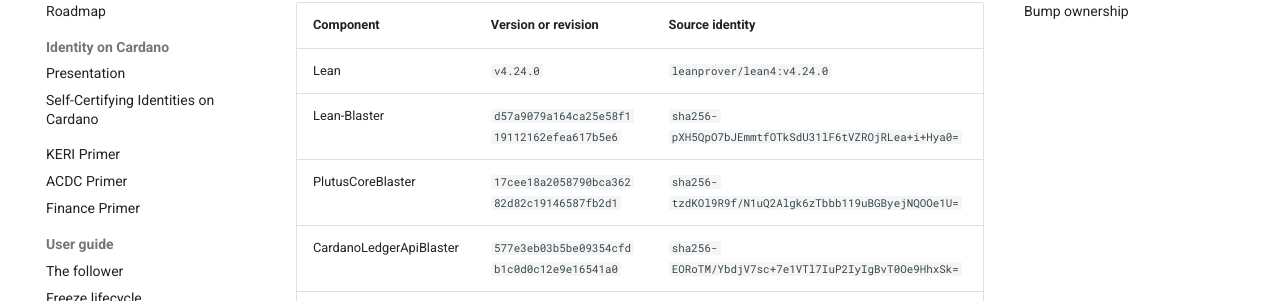
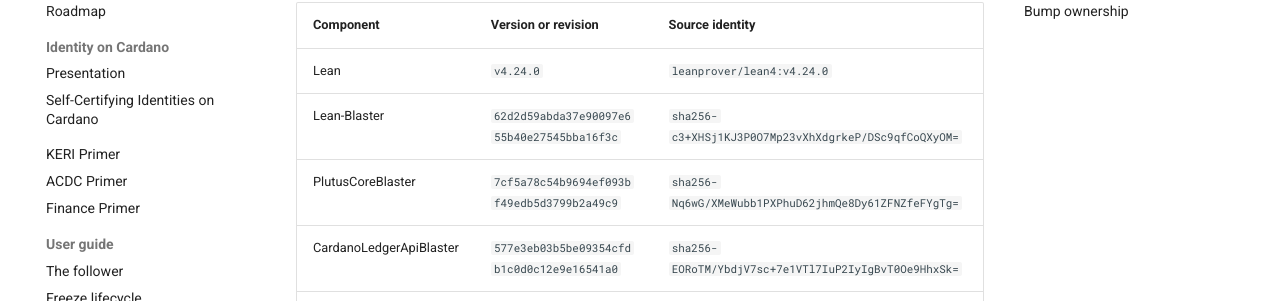
Before and after one commit to lambdasistemi/cardano-keri, an MkDocs documentation site: the page built from docs/architecture/blaster-tractability.md, in a window 1280 px wide and 900 px high, scrolled down 800 px. Shown: the part 151-452 px from the top of the window. Built offline with MkDocs 1.6.1 and Material for MkDocs 9.7.7, drawn with Linux system fonts in a browser that asks for light colours; comment, search, counter and statistics services are not loaded.

Commit message:
feat(234): Stage D dual-head bump with identity consistency check
Bump both downstream heads and repair the breakages the bump exposed:

- Lean-blaster       d57a9079 -> 62d2d59a
- PlutusCoreBlaster  17cee18a -> 7cf5a78c

Three downstream breakages traced to upstream commit 629f9408 (PR #2):
- buildLeanPackage roots gap: add "Cryptograph"
- versionToSemanticsVariant removed: select the variant explicitly
- PlutusCore.UPLC.Evaluate namespace rename

Add scripts/check-blaster-identity-consistency.sh, wired into justfile
ci-offchain and .github/workflows/ci.yml: every row of the Pinned trust
base table that is backed by a flake.lock node must document every
identity field its resolved node carries, and the node's source
owner/repo must match the one declared for that component.

Verified: just ci-offchain exit 0, with the checker running inside the
gate (8 classified rows, 6 lock-backed, 12 compared fields, 0 mismatches).

This verification is the pre-#219 program boundary only. It is not the
mandatory post-#219 advance-family rerun. Evidence runs under
defaultFunSemanticsVariantC (PlutusV3 pre-Conway) while mainnet is
post-Conway; that remains an open operator decision.

Two documented residuals ship open, both confined to lastModified, which
no row documents today. See handoffs DOCUMENTED-RESIDUALS-checker.md.

```diff
--- a/docs/architecture/blaster-tractability.md
+++ b/docs/architecture/blaster-tractability.md
@@ -36,8 +36,8 @@
 | Component | Version or revision | Source identity |
 | --- | --- | --- |
 | Lean | `v4.24.0` | `leanprover/lean4:v4.24.0` |
-| Lean-Blaster | `d57a9079a164ca25e58f119112162efea617b5e6` | `sha256-pXH5QpO7bJEmmtfOTkSdU31lF6tVZROjRLea+i+Hya0=` |
-| PlutusCoreBlaster | `17cee18a2058790bca36282d82c19146587fb2d1` | `sha256-tzdKOl9R9f/N1uQ2Algk6zTbbb119uBGByejNQOOe1U=` |
+| Lean-Blaster | `62d2d59abda37e90097e655b40e27545bba16f3c` | `sha256-c3+XHSj1KJ3P0O7Mp23vXhXdgrkeP/DSc9qfCoQXyOM=` |
+| PlutusCoreBlaster | `7cf5a78c54b9694ef093bf49edb5d3799b2a49c9` | `sha256-Nq6wG/XMeWubb1PXPhuD62jhmQe8Dy61ZFNZfeFYgTg=` |
 | CardanoLedgerApiBlaster | `577e3eb03b5be09354cfdb1c0d0c12e9e16541a0` | `sha256-EORoTM/YbdjV7sc+7e1VTl7IuP2IyIgBvT0Oe9HhxSk=` |
 | lean4-nix | `faebfa2e0d7093fea3ffaa493b316bf3449c1dbf` | `sha256-D3PN4o8RtyHEjlAtsLa6M9xRjIwtMUk4pIkfsNSMAvQ=` |
 | Lean nixpkgs | `1306659b587dc277866c7b69eb97e5f07864d8c4` | `sha256-KJ2wa/BLSrTqDjbfyNx70ov/HdgNBCBBSQP3BIzKnv4=` |
```
Also changed, not shown: specs/192-uplc-tractability/tasks.md (+1 -1 lines), 8 other files.
